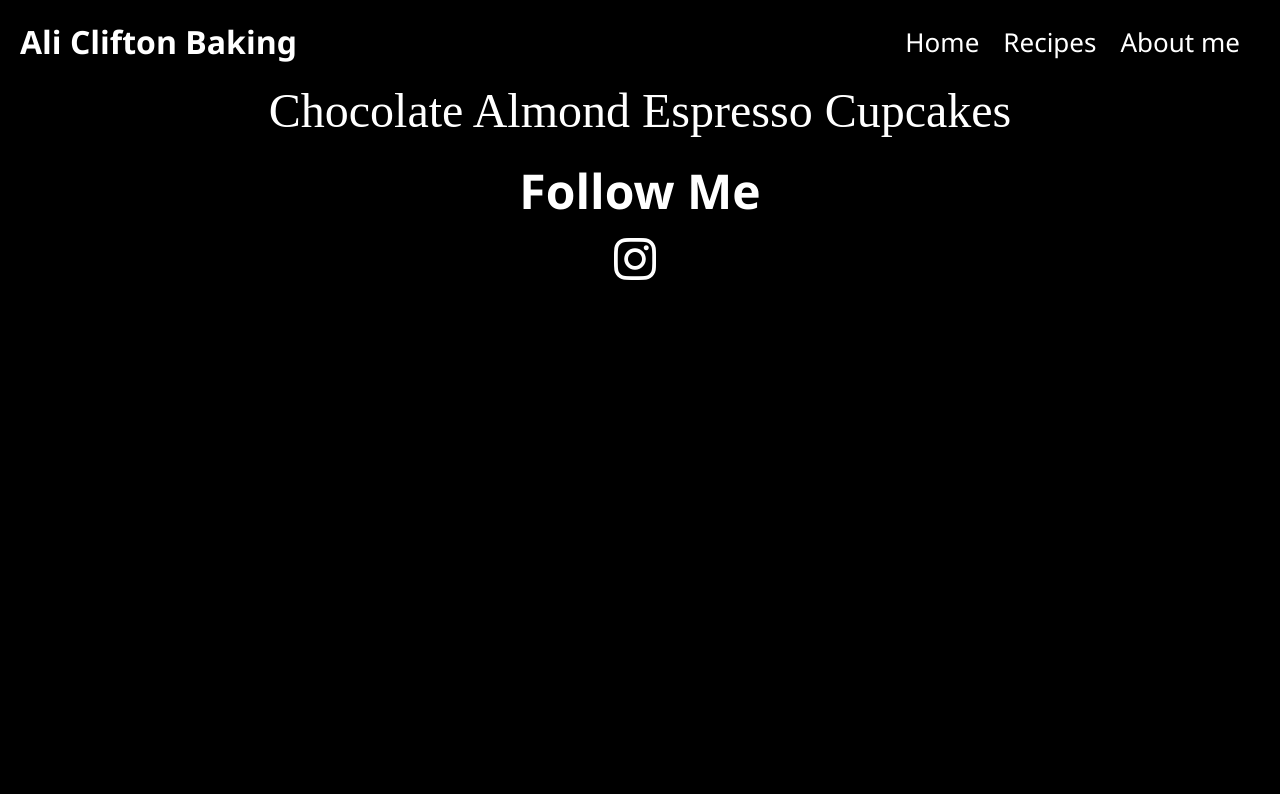
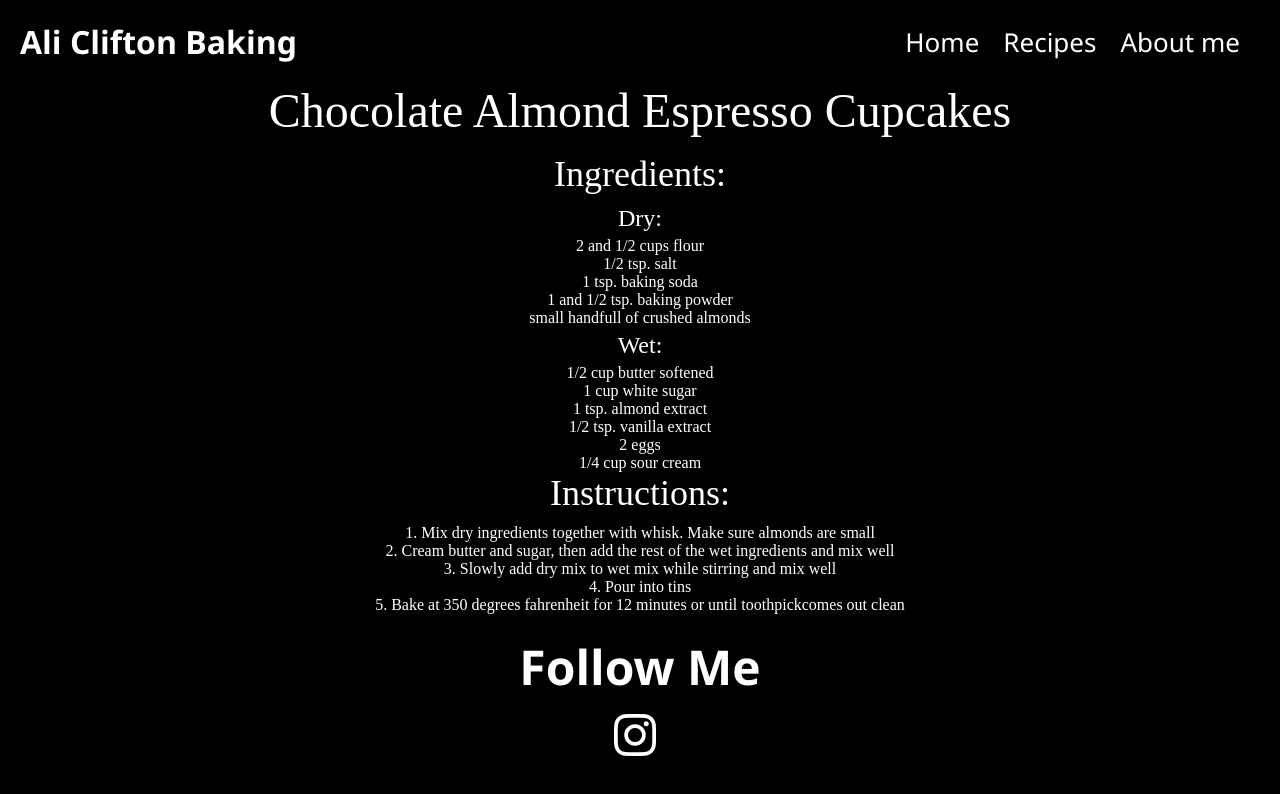
Before and after one commit to aldenroy/Clifton_Baking, a plain HTML site: page docs/recipes/cae_cupcakes.html in a window 1280 px wide. Drawn offline with Linux system fonts and the light colour scheme; files whose address does not match are found by name.

Commit message:
4 recipes finished.

```diff
--- a/docs/recipes/cae_cupcakes.html
+++ b/docs/recipes/cae_cupcakes.html
@@ -21,6 +21,20 @@
 
         <main>
             <p class="recipe-title">Chocolate Almond Espresso Cupcakes</p>
+            <div class="recipe">
+                <p class="ingredient-h1">Ingredients:</p>
+                <p class="ingredient-h2">Dry:</p>
+                <p class="ingredient">2 and 1/2 cups flour<br>1/2 tsp. salt<br>1 tsp. baking soda<br>
+                    1 and 1/2 tsp. baking powder<br>small handfull of crushed almonds</p>
+                <p class="ingredient-h2">Wet:</p>
+                <p class="ingredient">1/2 cup butter softened<br>1 cup white sugar<br>1 tsp. almond extract<br>
+                    1/2 tsp. vanilla extract<br>2 eggs<br>1/4 cup sour cream</p>
+                <p class="ingredient-h1">Instructions:</p>
+                <p class="ingredient">1. Mix dry ingredients together with whisk. Make sure almonds are small<br>
+                    2. Cream butter and sugar, then add the rest of the wet ingredients and mix well<br>
+                    3. Slowly add dry mix to wet mix while stirring and mix well<br>4. Pour into tins<br>
+                    5. Bake at 350 degrees fahrenheit for 12 minutes or until toothpickcomes out clean</p>
+            </div>
         </main>
 
         <footer>
```
Also changed, not shown: docs/recipes/cbb_cupcakes.html (+1 -2 lines), docs/recipes/choc_cupcakes.html (+13 -0 lines), docs/recipes/rvs_buttercream.html (+9 -0 lines).
